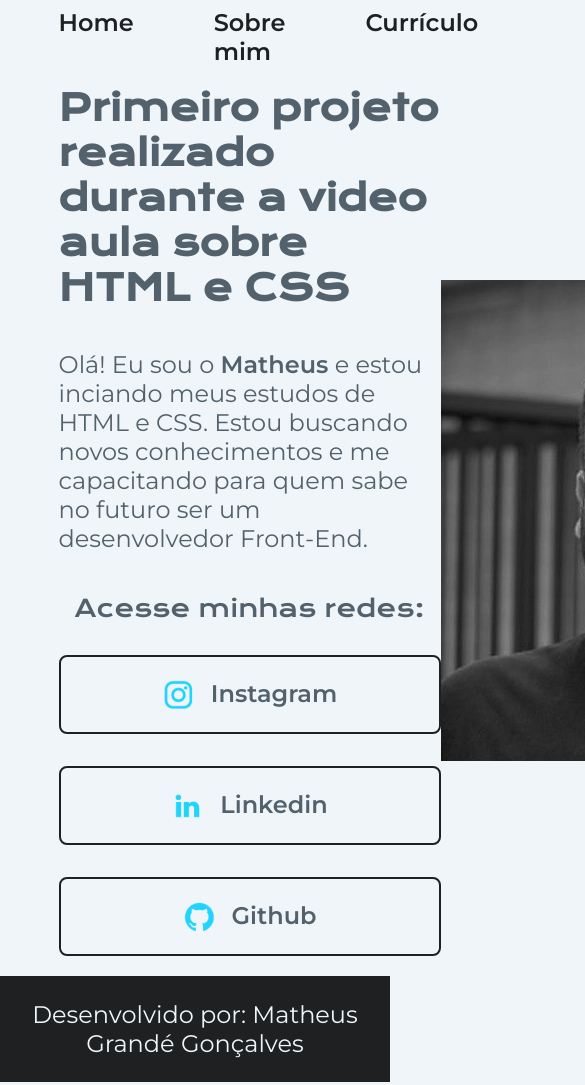
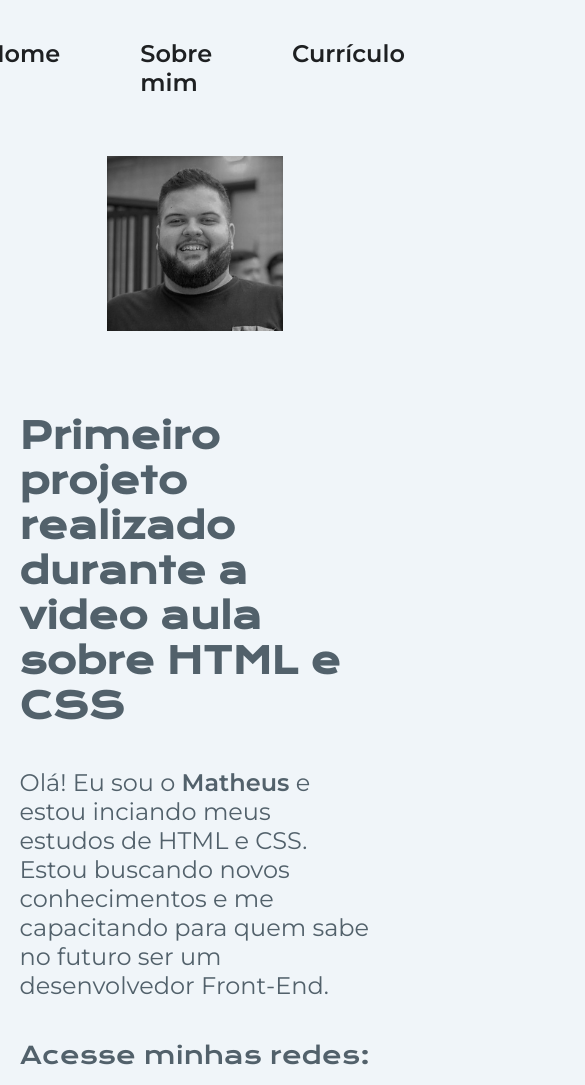
Before and after one commit to GrandeMatheus/Portifolio-Alura, a plain HTML site: page Index.html in a window 390 px wide. Shown: the top 1085 px of the page, 585 px wide, since content can reach past the window. Drawn offline with nearby package versions, Linux system fonts and the light colour scheme.

Commit message:
autalização mobile

```diff
--- a/Index.html
+++ b/Index.html
@@ -21,21 +21,21 @@
             <p class="Apresentacao__conteudo__texto">Olá! Eu sou o <strong>Matheus</strong> e estou inciando meus estudos de HTML e CSS. Estou buscando novos conhecimentos e me capacitando para quem sabe no futuro ser um desenvolvedor Front-End.</p>
             <div class="Apresentacao__links">
                 <h2 class="Apresentacao__links__subtitulo">Acesse minhas redes:</h2>
-            <a class="Apresentacao__links__link" href="https://www.instagram.com/matheusgrande_">
+            <a class="Apresentacao__links__navegacao" href="https://www.instagram.com/matheusgrande_">
             <img src="./assets/instagram.png" alt="Icone">Instagram
             </a>
 
-            <a class="Apresentacao__links__link" href="https://www.linkedin.com/in/matheusgrandegoncalves/">
+            <a class="Apresentacao__links__navegacao" href="https://www.linkedin.com/in/matheusgrandegoncalves/">
             <img src="./assets/linkedin.png" alt="Icone">Linkedin
             </a>
 
-            <a class="Apresentacao__links__link" href="https://github.com/GrandeMatheus">
+            <a class="Apresentacao__links__navegacao" href="https://github.com/GrandeMatheus">
             <img src="./assets/github.png" alt="Icone">Github
             </a>
 
         </div>
         </section>
-    <img src="./assets/1550710721417.jpg" alt="Minha Foto">
+    <img class="Apresentacao__imagem" src="./assets/1550710721417.jpg" alt="Minha Foto">
     </main>
     <footer class="rodape">
         <p>Desenvolvido por: Matheus Grandé Gonçalves</p>
--- a/styles/style.css
+++ b/styles/style.css
@@ -35,7 +35,7 @@ body {
 .cabecalho__menu__link {
 
     font-family: var(--fonte-secundaria);
-    font-size: 24px;
+    font-size: 1.5rem;
     font-weight: 600;
     color: var(--cor-terciaria);
     text-decoration: none;
@@ -47,11 +47,12 @@ body {
     display: flex;
     align-items: center;
     justify-content: space-between;
+    gap: 82px;
 }
 
 .Apresentacao__conteudo {
 
-    width: 615px;
+    width: 50%;
     display: flex;
     flex-direction: column;
     gap: 40px;
@@ -59,7 +60,7 @@ body {
 
 .Apresentacao__conteudo__titulo {
 
-    font-size: 36px;
+    font-size: 2.25rem;
     font-family: var(--fonte-primaria);
 }
 
@@ -71,7 +72,7 @@ body {
 }
 .Apresentacao__conteudo__texto {
 
-    font-size: 24px;
+    font-size: 1.5rem;
     font-family: var(--fonte-secundaria);
 }
 
@@ -88,19 +89,19 @@ body {
 
     font-family: var(--fonte-primaria);
     font-weight: 400;
-    font-size: 24px;
+    font-size: 1.5rem;
 }
 
-.Apresentacao__links__link {
+.Apresentacao__links__navegacao {
 
     display: flex;
     justify-content: center;
     gap: 16px;
     border: 2px solid var(--cor-terciaria);
-    width: 378px;
+    width: 50%;
     text-align: center;
     border-radius: 8px;
-    font-size: 24px;
+    font-size: 1.5rem;
     font-weight: 600;
     padding: 21.5px 0 ;
     text-decoration: none;
@@ -115,6 +116,13 @@ body {
 
 }
 
+.Apresentacao__imagem {
+
+    width: 50%;
+
+}
+
+
 .rodape {
 
     padding: 24px;
@@ -122,7 +130,32 @@ body {
     background-color: var(--cor-terciaria);
     text-align: center;
     font-family: var(--fonte-secundaria);
-    font-size: 24px;
+    font-size: 1.5rem;
     font-weight: 400;
 
 }
+
+@media (max-width: 1200px) {
+
+    .cabecalho{
+
+        padding: 10%;
+    }
+
+    .cabecalho__menu{
+
+        justify-content: center;
+    }
+
+    .Apresentacao{
+        flex-direction: column-reverse;
+        padding: 5%;
+
+    }
+
+    .Apresentacao__conteudo{
+
+        width: auto;
+    }
+
+}
```
Also changed, not shown: about.html (+1 -1 lines), cv.html (+1 -1 lines).
